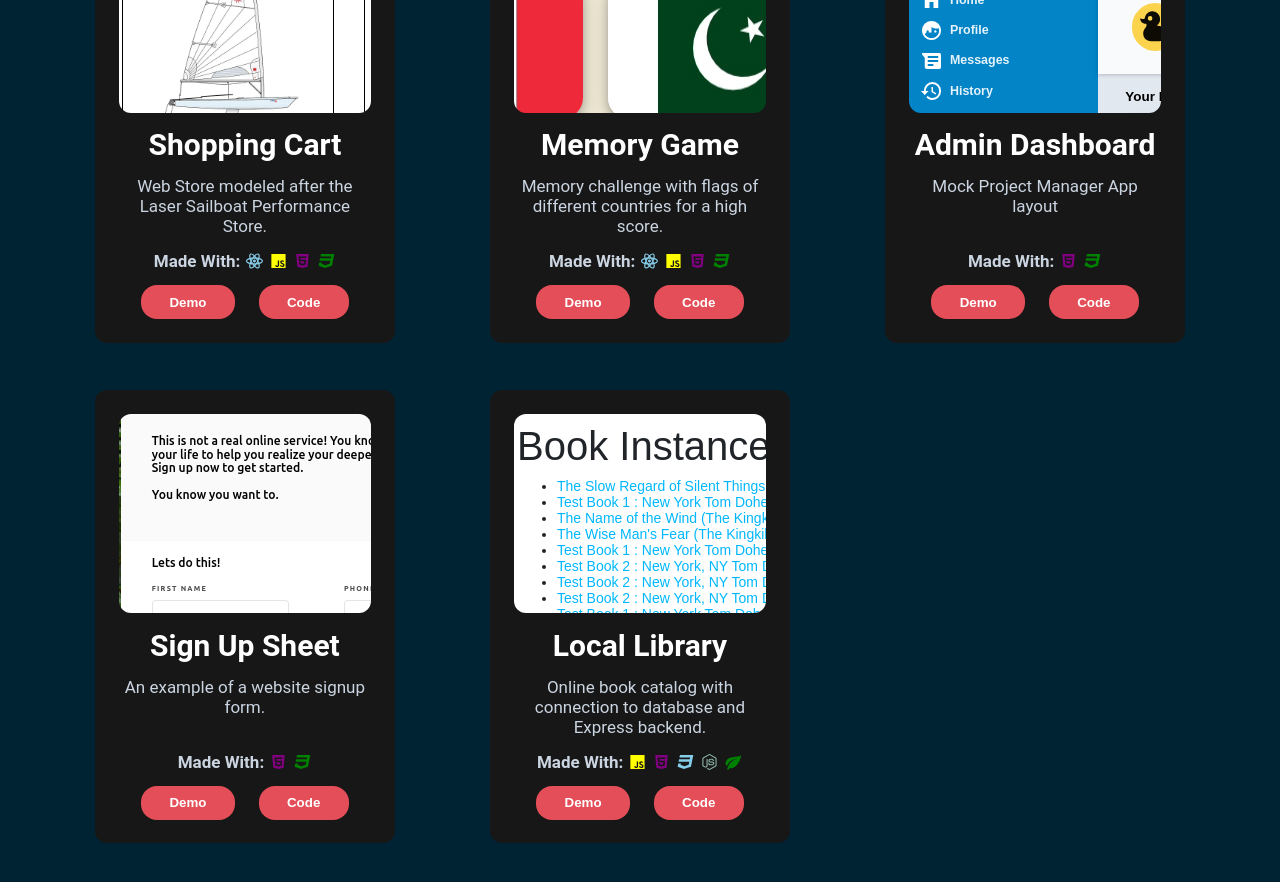
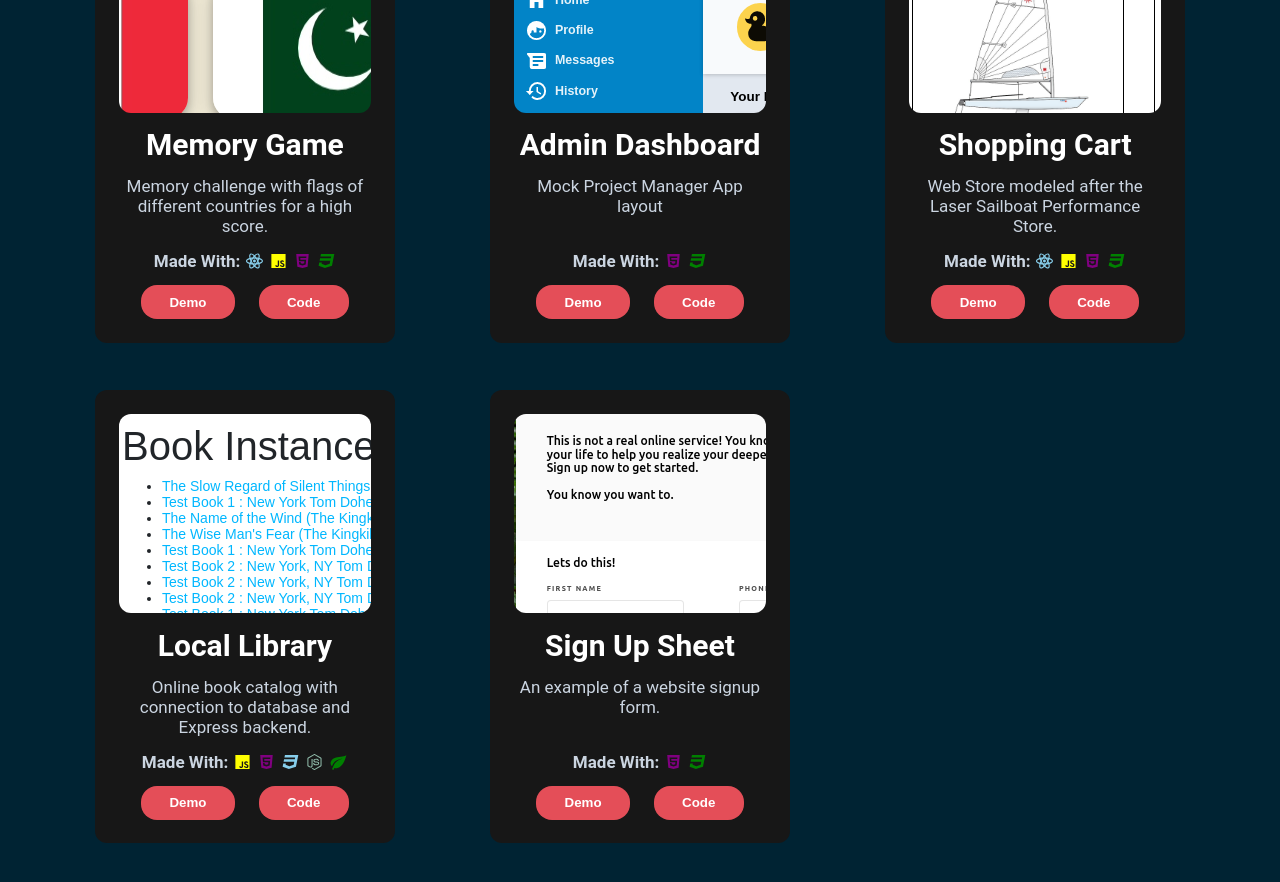
Before and after one commit to rhodesrt/portfolio, a React (Create React App) app: page / in a window 1280 px wide. Shown: the part 2360-3242 px from the top of the page. Built offline with nearby package versions, Linux system fonts and the light colour scheme.

Commit message:
reordered projects

```diff
--- a/src/components/Projects.js
+++ b/src/components/Projects.js
@@ -17,11 +17,6 @@ const Projects = () => {
       </h1>
       <div className="project-cards-grid">
         <Project
-          title="Shopping Cart"
-          description="Web Store modeled after the Laser Sailboat Performance Store."
-          id="shoppingCart"
-        />
-        <Project
           title="Memory Game"
           description="Memory challenge with flags of different countries for a high score."
           id="memoryGame"
@@ -32,14 +27,19 @@ const Projects = () => {
           id="adminDashboard"
         />
         <Project
-          title="Sign Up Sheet"
-          description="An example of a website signup form."
-          id="signupSheet"
+          title="Shopping Cart"
+          description="Web Store modeled after the Laser Sailboat Performance Store."
+          id="shoppingCart"
         />
         <Project
           title="Local Library"
           description="Online book catalog with connection to database and Express backend."
           id="localLibrary"
+        />
+        <Project
+          title="Sign Up Sheet"
+          description="An example of a website signup form."
+          id="signupSheet"
         />
       </div>
     </div>
```
